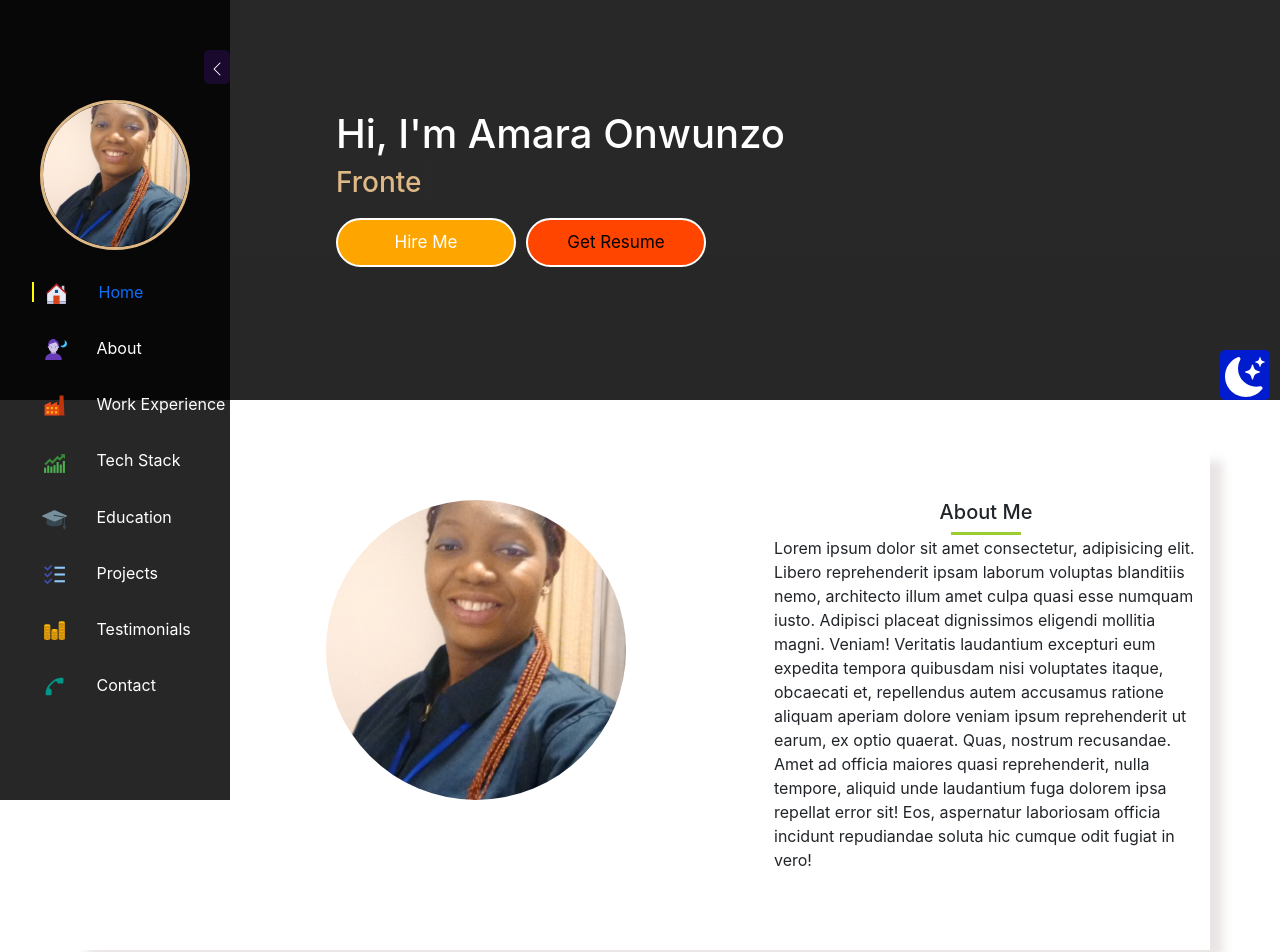
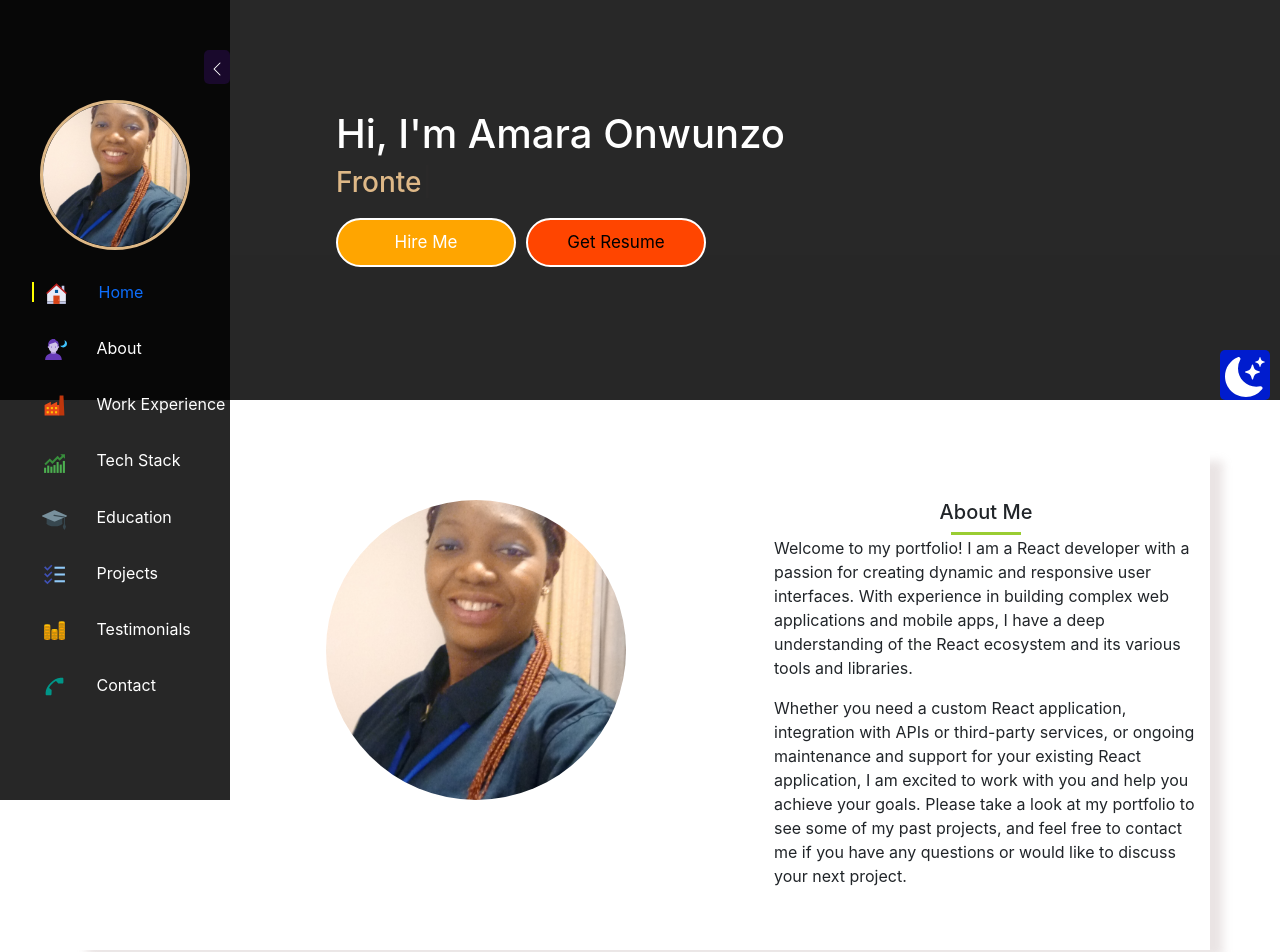
Before and after one commit to amarapeace/Portfolio-website, a React (Create React App) app in the folder client/: page / in a window 1280 px wide. Shown: the top 952 px of the page. Built offline with nearby package versions, Linux system fonts and the light colour scheme.

Commit message:
About section

```diff
--- a/client/src/Components/About/About.js
+++ b/client/src/Components/About/About.js
@@ -26,18 +26,21 @@ const About = () => {
             </Flip>
             <Fade right>
               <p>
-                Lorem ipsum dolor sit amet consectetur, adipisicing elit. Libero
-                reprehenderit ipsam laborum voluptas blanditiis nemo, architecto
-                illum amet culpa quasi esse numquam iusto. Adipisci placeat
-                dignissimos eligendi mollitia magni. Veniam! Veritatis
-                laudantium excepturi eum expedita tempora quibusdam nisi
-                voluptates itaque, obcaecati et, repellendus autem accusamus
-                ratione aliquam aperiam dolore veniam ipsum reprehenderit ut
-                earum, ex optio quaerat. Quas, nostrum recusandae. Amet ad
-                officia maiores quasi reprehenderit, nulla tempore, aliquid unde
-                laudantium fuga dolorem ipsa repellat error sit! Eos, aspernatur
-                laboriosam officia incidunt repudiandae soluta hic cumque odit
-                fugiat in vero!
+                Welcome to my portfolio! I am a React developer with a passion
+                for creating dynamic and responsive user interfaces. With
+                experience in building complex web applications and mobile apps,
+                I have a deep understanding of the React ecosystem and its
+                various tools and libraries.{" "}
+              </p>
+
+              <p>
+                Whether you need a custom React application, integration with
+                APIs or third-party services, or ongoing maintenance and support
+                for your existing React application, I am excited to work with
+                you and help you achieve your goals. Please take a look at my
+                portfolio to see some of my past projects, and feel free to
+                contact me if you have any questions or would like to discuss
+                your next project.
               </p>
             </Fade>
           </div>
```
